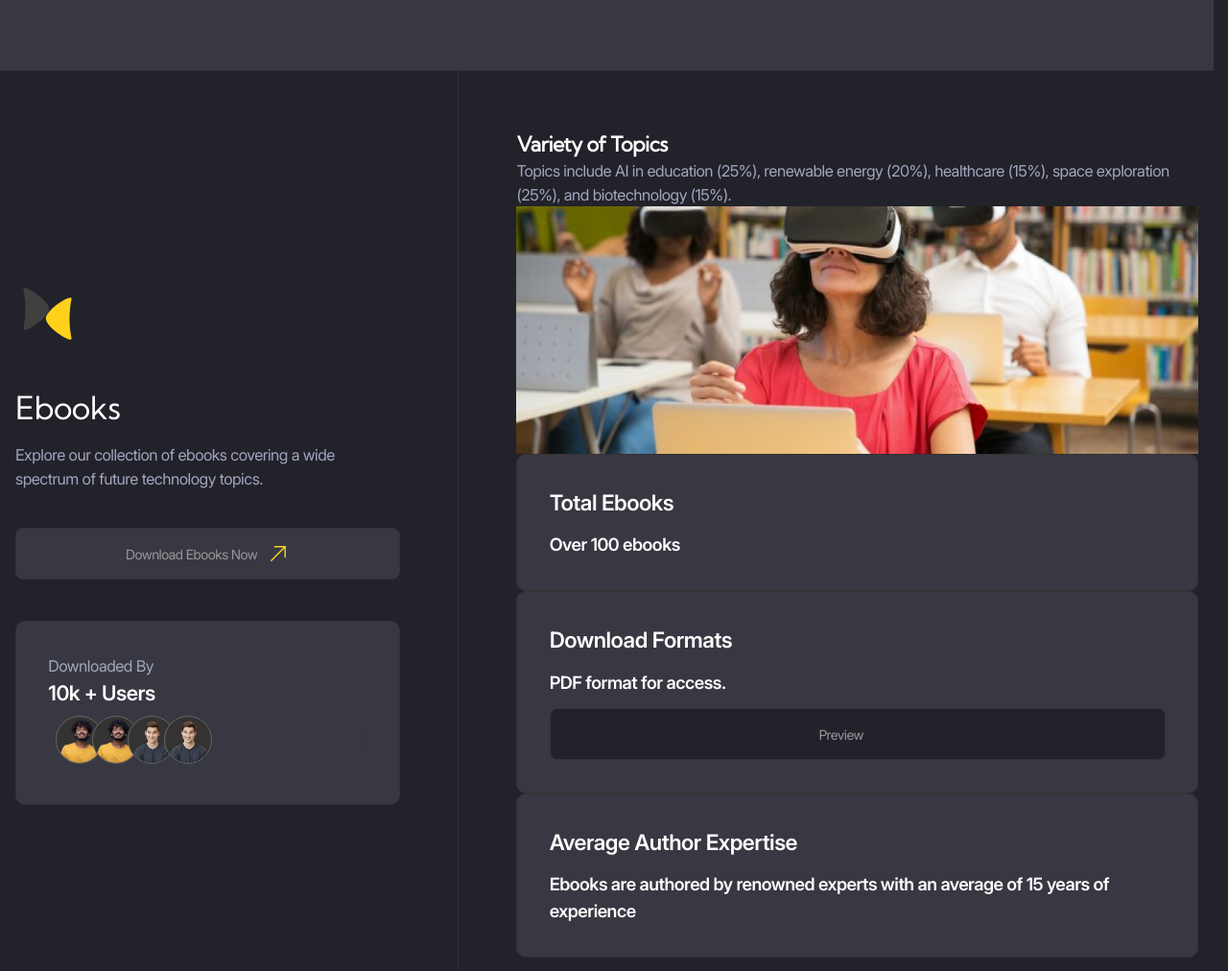
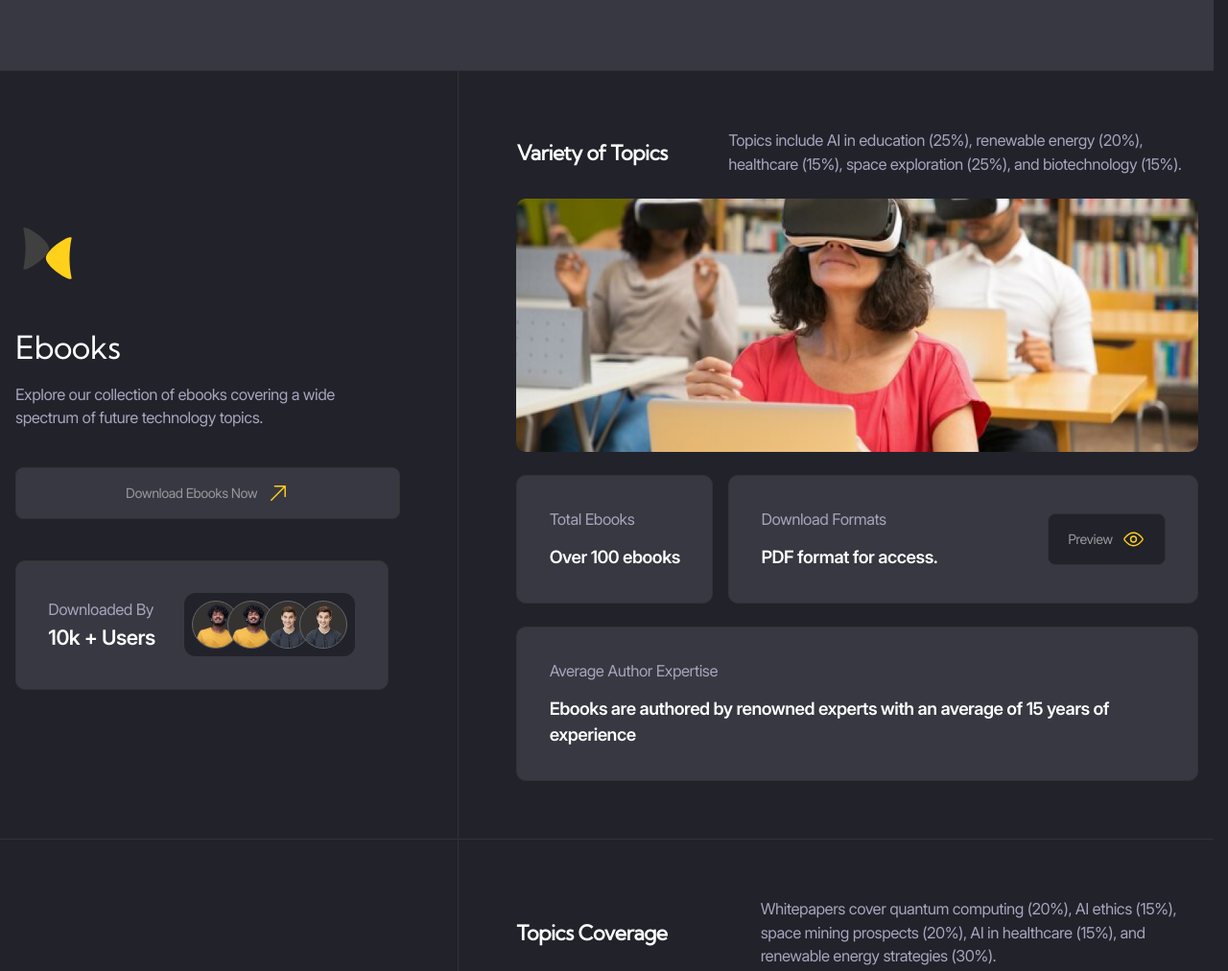
Before and after one commit to Iunnicova/js-test-project, a website with bundled scripts: page index.html in a window 1280 px wide. Shown: the part 3860-4872 px from the top of the page at 96% size. Built offline with nearby package versions, Linux system fonts and the light colour scheme; files whose address does not match are found by name.

Commit message:
fiat: styles  section "resources-title"

```diff
--- a/styles/blocks/_button.scss
+++ b/styles/blocks/_button.scss
@@ -37,6 +37,7 @@
     border-radius: rem(8);
   }
 
+  //блок 'resources-title'
   &--dark-gray {
     background-color: var(--color-dark-10);
   }
--- a/styles/blocks/_card.scss
+++ b/styles/blocks/_card.scss
@@ -37,6 +37,10 @@
     &-main {
       display: grid;
       row-gap: fluid(50, 24);
+
+      @include tablet {
+        justify-content: start;
+      }
     }
 
     &-icon {
@@ -68,6 +72,19 @@
         grid-template-columns: 1fr;
       }
     }
+
+    //блок 'resources-title'
+    &--2-cols-alt {
+      gap: rem(30) rem(20);
+
+      @include laptop {
+        gap: rem(24) rem(16);
+      }
+
+      @include mobile-above {
+        grid-template-columns: auto 1fr;
+      }
+    }
   }
 
   //что бы при добавлении карточек все было красиво лучше через flex
@@ -76,5 +93,49 @@
     flex-direction: column;
     justify-content: start;
     row-gap: fluid(20, 4);
+
+    //блок 'resources-title'
+    &:has(> *:only-child) {
+      justify-content: center;
+    }
+
+    //блок 'resources-title'
+    &:has(.card__cell-link) {
+      display: grid;
+      grid-template-columns: 1fr auto;
+      grid-template-areas:
+        'other link'
+        'other link';
+      align-items: center;
+      column-gap: rem(20);
+    }
+
+    //блок 'resources-title'
+    &--wide {
+      grid-column: -1/1; //растянем элемент на все колонки
+    }
+
+    //блок 'resources-title'
+    &-image {
+      width: 100%;
+      height: fluid(332, 169);
+      object-fit: cover; //пропорции картинки сохранились и не искажались
+      border-radius: rem(12);
+
+      @include laptop {
+        border-radius: rem(10);
+      }
+    }
+
+    //блок 'resources-title' меняем текст h4
+    &-subtitle {
+      font: inherit; //«возьми шрифт у родителя»
+      color: inherit;
+    }
+
+    //блок 'resources-title' от &:has(.card__cell-link)
+    &-link {
+      grid-area: link;
+    }
   }
 }
--- /dev/null
+++ b/styles/blocks/_download-info.scss
@@ -0,0 +1,25 @@
+//aria-labelledby="resources-title"
+
+@use '../helpers' as *;
+
+.download-info {
+  display: inline-grid;
+  grid-template-columns: 1fr auto;
+  align-items: center;
+  column-gap: rem(50);
+
+  @include laptop {
+    column-gap: rem(30);
+  }
+
+  &__team {
+    --personImageSize: #{rem(50)};
+
+    background-color: var(--color-dark);
+    border-radius: rem(12);
+
+    @include laptop {
+      ----personImageSize: #{rem(40)};
+    }
+  }
+}
--- a/styles/blocks/_icon.scss
+++ b/styles/blocks/_icon.scss
@@ -33,4 +33,11 @@
       background-image: url('../../icons/arrow-top.svg');
     }
   }
+
+  //блок 'resources-title'
+  &--yellow-eye {
+    &::after {
+      background-image: url('../../icons/eye_yellow.svg');
+    }
+  }
 }
--- a/styles/helpers/_functions.scss
+++ b/styles/helpers/_functions.scss
@@ -7,7 +7,7 @@
   @if math.is-unitless($pixel) {
     @return math.div($pixel, 16) + rem; // Возвращаем значение в rem, если число без единиц
   } @else {
-    @error 'Не используйте единицы измерения при работе с функцией rem()! Передавайте аргументом только числа.' //! Ошибка, если переданы единицы измерения;;;;;;;;;;;;;;;;;;;;;;
+    @error 'Не используйте единицы измерения при работе с функцией rem()! Передавайте аргументом только числа.' //! Ошибка, если переданы единицы измерения;;;;;;;;;;;;;;;;;;;;;;;
   }
 }
 
--- a/styles/main.scss
+++ b/styles/main.scss
@@ -39,6 +39,9 @@
 @use 'blocks/person-card';
 @use 'blocks/tabs';
 
+//подключаем файлы styles => blocks =>main=> section class="section" aria-labelledby="resources-title">
+@use 'blocks/download-info';
+
 //!чтобы при верстке тебе не мешали уже сверстаные эдементы их можно на время отключить например:
 // .header {
 //   display: none !important; //теперь "header" невидимый
```
Also changed, not shown: icons/eye_yellow.svg (added), styles/main.css, 1 other file.
